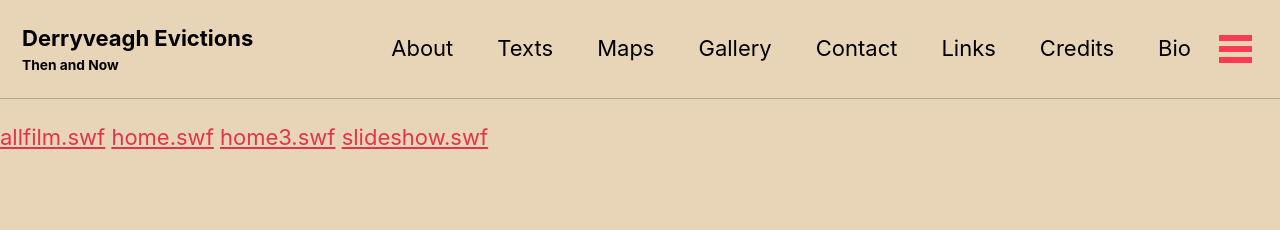
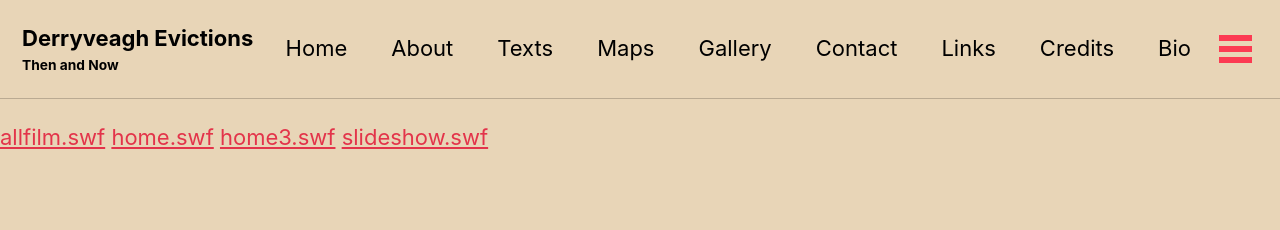
Before and after one commit to adamdjbrett/derryveagh-new, a Jekyll site: the page built from _pages/swf.md, in a window 1280 px wide. Shown: the top 230 px of the page. Built offline with Jekyll 4.4.1, drawn with Linux system fonts in a browser that asks for light colours; cached includes are drawn as plain includes; nearby versions of some CDN libraries; our own code applies the rules of GitHub Pages for plain Markdown files.

Commit message:
updated nav

```diff
--- a/_data/navigation.yml
+++ b/_data/navigation.yml
@@ -1,9 +1,11 @@
 #main links
 main:
+  - title: "Home"
+    url: /home/
   - title: "About"
     url: /about/
   - title: "Texts"
-    url: /categories/Texts/
+    url: /categories/texts/
   - title: "Maps"
     url: /categories/maps/
   - title: "Gallery"
--- a/index.html
+++ b/index.html
@@ -1,5 +1,5 @@
 ---
-layout: home
+layout: splash
 ---
 <h1>Shattered Hearths</h1>
 <h2>For May McClintock &amp; John Mulhern</h2>
```
Also changed, not shown: _posts/maps/2007-07-04-poverty-1841-ireland.md (+1 -1 lines).
